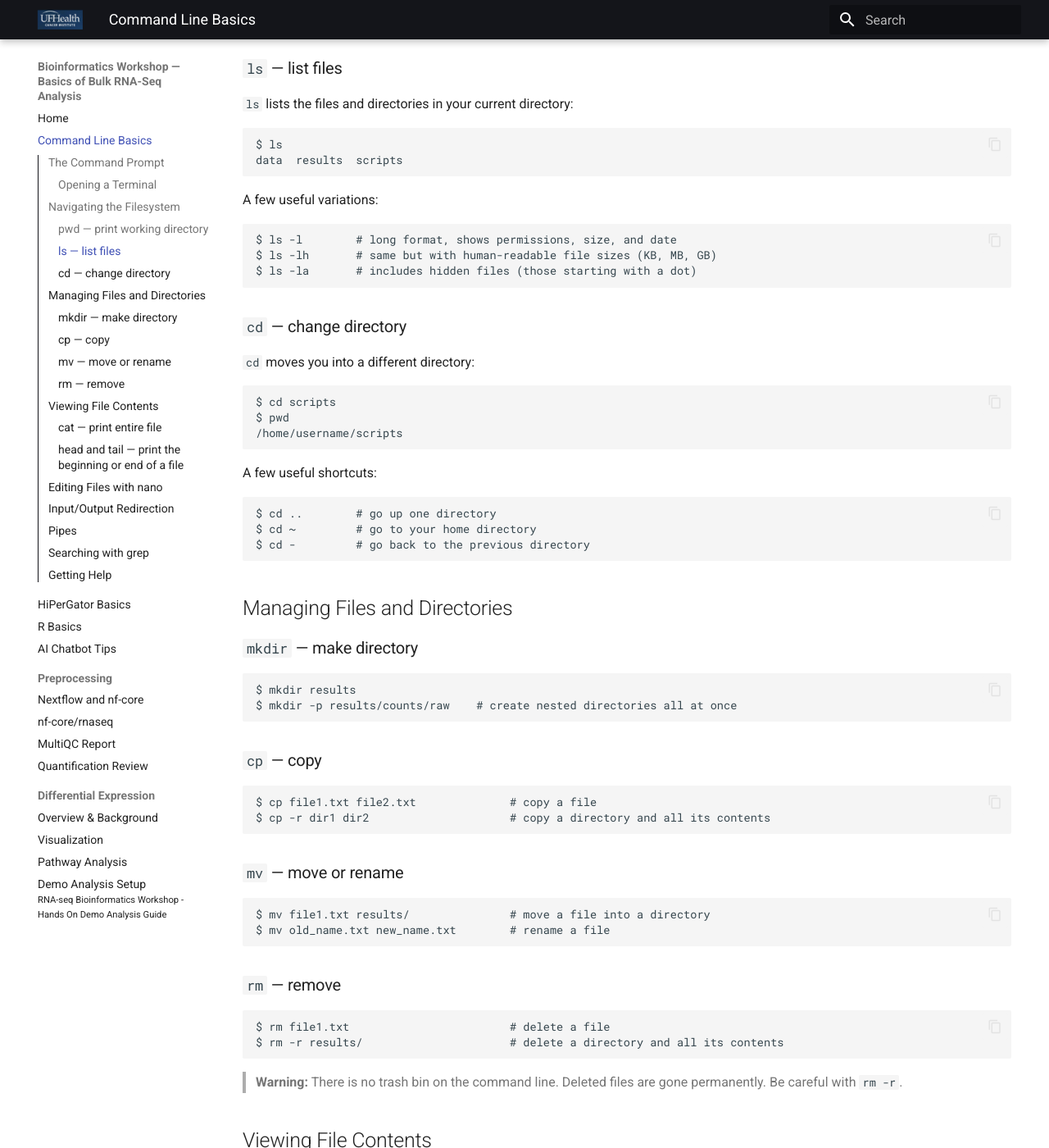
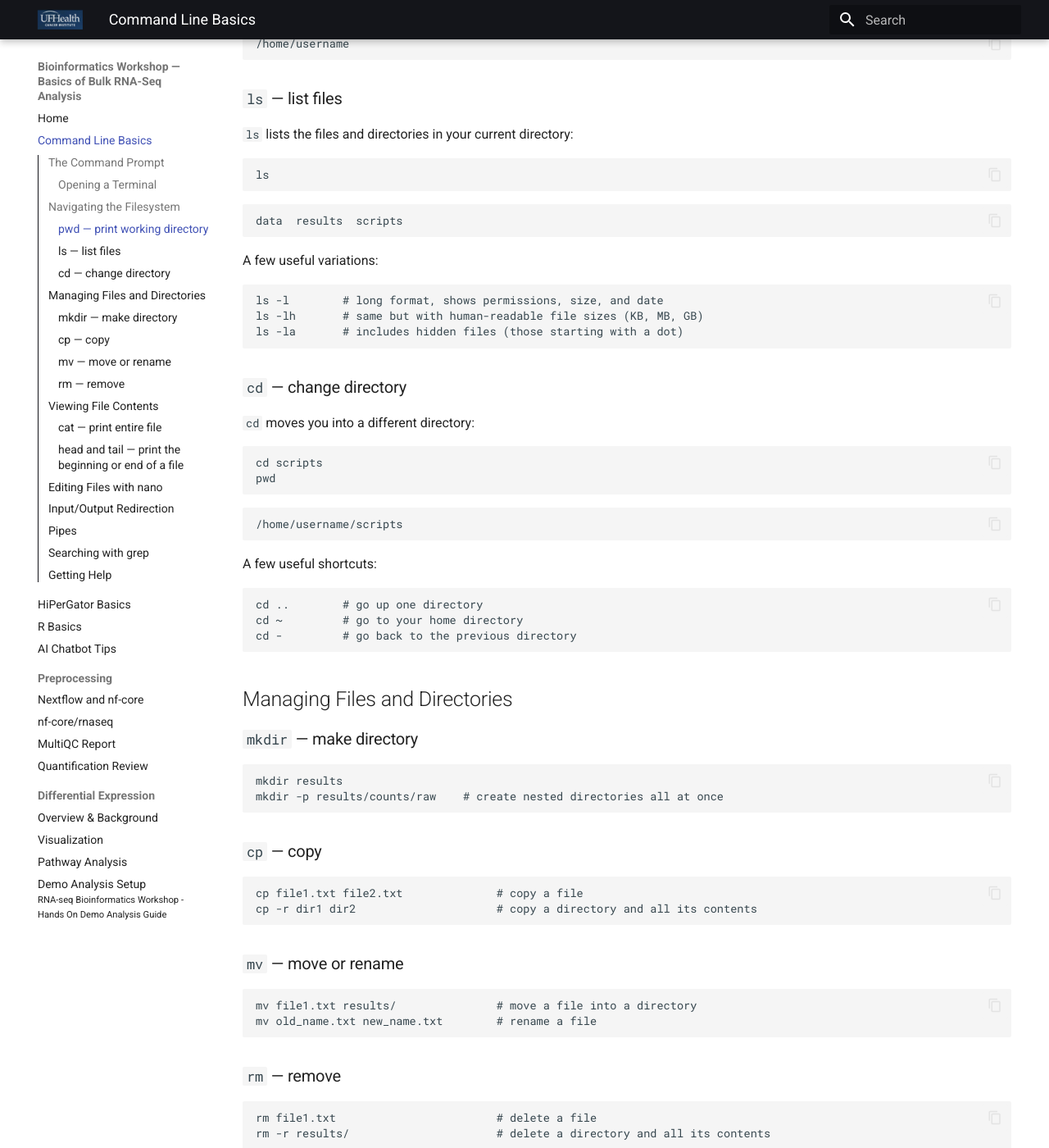
Before and after one commit to UFHCC-BCBSR/res-bioinfo-rnaseq-workshop, an MkDocs documentation site: the page built from docs/01_command-line-basics/command-line-basics.md, in a window 1280 px wide and 1400 px high, scrolled down 945 px. Shown: the whole window at 82% size. Built offline with MkDocs 1.6.1 and Material for MkDocs 9.7.7, drawn with Linux system fonts in a browser that asks for light colours; some of the changed text lies outside the part shown.

Commit message:
add bash and separate input output

````diff
--- a/docs/01_command-line-basics/command-line-basics.md
+++ b/docs/01_command-line-basics/command-line-basics.md
@@ -26,8 +26,10 @@ This tells you your username, the name of the computer you are on, and your curr
 
 At any point you can find out exactly where you are in the filesystem with `pwd`:
 
+```bash
+pwd
 ```
-$ pwd
+```
 /home/username
 ```
 
@@ -35,65 +37,69 @@ $ pwd
 
 `ls` lists the files and directories in your current directory:
 
+```bash
+ls
 ```
-$ ls
+```
 data  results  scripts
 ```
 
 A few useful variations:
 
-```
-$ ls -l        # long format, shows permissions, size, and date
-$ ls -lh       # same but with human-readable file sizes (KB, MB, GB)
-$ ls -la       # includes hidden files (those starting with a dot)
+```bash
+ls -l        # long format, shows permissions, size, and date
+ls -lh       # same but with human-readable file sizes (KB, MB, GB)
+ls -la       # includes hidden files (those starting with a dot)
 ```
 
 ### `cd` — change directory
 
 `cd` moves you into a different directory:
 
+```bash
+cd scripts
+pwd
 ```
-$ cd scripts
-$ pwd
+```
 /home/username/scripts
 ```
 
 A few useful shortcuts:
 
-```
-$ cd ..        # go up one directory
-$ cd ~         # go to your home directory
-$ cd -         # go back to the previous directory
+```bash
+cd ..        # go up one directory
+cd ~         # go to your home directory
+cd -         # go back to the previous directory
 ```
 
 ## Managing Files and Directories
 
 ### `mkdir` — make directory
 
-```
-$ mkdir results
-$ mkdir -p results/counts/raw    # create nested directories all at once
+```bash
+mkdir results
+mkdir -p results/counts/raw    # create nested directories all at once
 ```
 
 ### `cp` — copy
 
-```
-$ cp file1.txt file2.txt              # copy a file
-$ cp -r dir1 dir2                     # copy a directory and all its contents
+```bash
+cp file1.txt file2.txt              # copy a file
+cp -r dir1 dir2                     # copy a directory and all its contents
 ```
 
 ### `mv` — move or rename
 
-```
-$ mv file1.txt results/               # move a file into a directory
-$ mv old_name.txt new_name.txt        # rename a file
+```bash
+mv file1.txt results/               # move a file into a directory
+mv old_name.txt new_name.txt        # rename a file
 ```
 
 ### `rm` — remove
 
-```
-$ rm file1.txt                        # delete a file
-$ rm -r results/                      # delete a directory and all its contents
+```bash
+rm file1.txt                        # delete a file
+rm -r results/                      # delete a directory and all its contents
 ```
 
 > **Warning:** There is no trash bin on the command line. Deleted files are gone permanently. Be careful with `rm -r`.
@@ -102,17 +108,17 @@ $ rm -r results/                      # delete a directory and all its contents
 
 ### `cat` — print entire file
 
-```
-$ cat sample_sheet.csv
+```bash
+cat sample_sheet.csv
 ```
 
 ### `head` and `tail` — print the beginning or end of a file
 
-```
-$ head sample_sheet.csv          # first 10 lines
-$ head -n 20 sample_sheet.csv   # first 20 lines
-$ tail sample_sheet.csv          # last 10 lines
-$ tail -n 20 sample_sheet.csv   # last 20 lines
+```bash
+head sample_sheet.csv          # first 10 lines
+head -n 20 sample_sheet.csv    # first 20 lines
+tail sample_sheet.csv          # last 10 lines
+tail -n 20 sample_sheet.csv    # last 20 lines
 ```
 
 `head` is particularly useful for quickly checking the format of large files without printing the whole thing.
@@ -121,8 +127,8 @@ $ tail -n 20 sample_sheet.csv   # last 20 lines
 
 `nano` is a simple text editor that runs in the terminal. To open or create a file:
 
-```
-$ nano myscript.sh
+```bash
+nano myscript.sh
 ```
 
 Key commands inside nano:
@@ -141,10 +147,10 @@ The bottom of the nano screen always shows available commands, so you don't need
 
 By default, commands print their output to the screen. You can redirect that output to a file instead:
 
-```
-$ ls -lh > file_list.txt          # write output to a file (overwrites if it exists)
-$ ls -lh >> file_list.txt         # append output to a file
-$ my_command &> output.log        # redirect both output and errors to a file
+```bash
+ls -lh > file_list.txt          # write output to a file (overwrites if it exists)
+ls -lh >> file_list.txt         # append output to a file
+my_command &> output.log        # redirect both output and errors to a file
 ```
 
 Saving output to a file is useful for keeping records of what a command produced, or for checking the output of long-running jobs later.
@@ -153,41 +159,41 @@ Saving output to a file is useful for keeping records of what a command produced
 
 Pipes (`|`) let you chain commands together, sending the output of one command as the input to the next:
 
-```
-$ cat sample_sheet.csv | head -5       # print just the first 5 lines of a file
-$ ls -lh | grep ".fastq"               # list only files with .fastq in the name
+```bash
+cat sample_sheet.csv | head -5       # print just the first 5 lines of a file
+ls -lh | grep ".fastq"               # list only files with .fastq in the name
 ```
 
 ## Searching with grep
 
 `grep` searches for a pattern in a file or input:
 
-```
-$ grep "panama" sample_sheet.csv              # find all lines containing "panama"
-$ grep -i "panama" sample_sheet.csv           # case-insensitive search
-$ grep -c "panama" sample_sheet.csv           # count matching lines
+```bash
+grep "panama" sample_sheet.csv              # find all lines containing "panama"
+grep -i "panama" sample_sheet.csv           # case-insensitive search
+grep -c "panama" sample_sheet.csv           # count matching lines
 ```
 
 Combined with pipes, `grep` is very powerful:
 
-```
-$ cat sample_sheet.csv | grep "high"          # filter lines containing "high"
+```bash
+cat sample_sheet.csv | grep "high"          # filter lines containing "high"
 ```
 
 ## Getting Help
 
 Almost every command has a manual page you can access with `man`:
 
-```
-$ man ls
-$ man grep
+```bash
+man ls
+man grep
 ```
 
 You can also usually get a quick summary of options with `--help`:
 
-```
-$ ls --help
-$ grep --help
+```bash
+ls --help
+grep --help
 ```
 
 When in doubt, these are your first resources before searching online.
````
